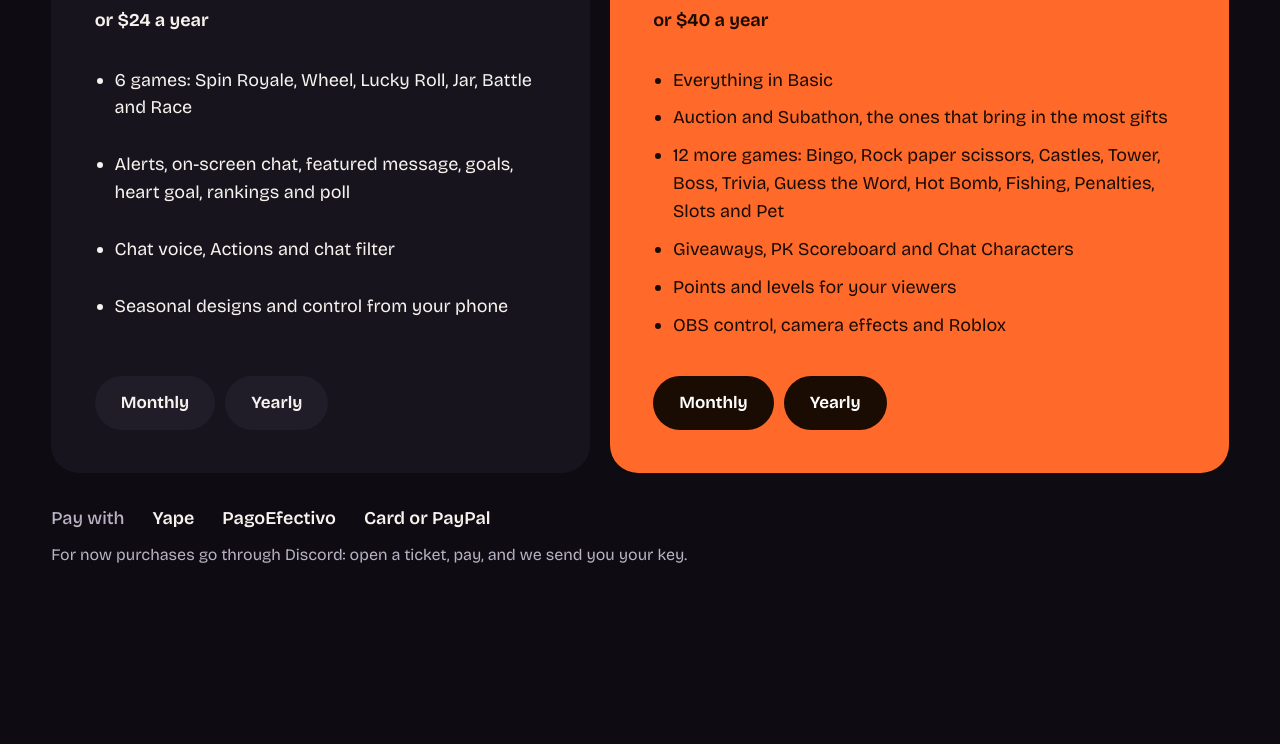
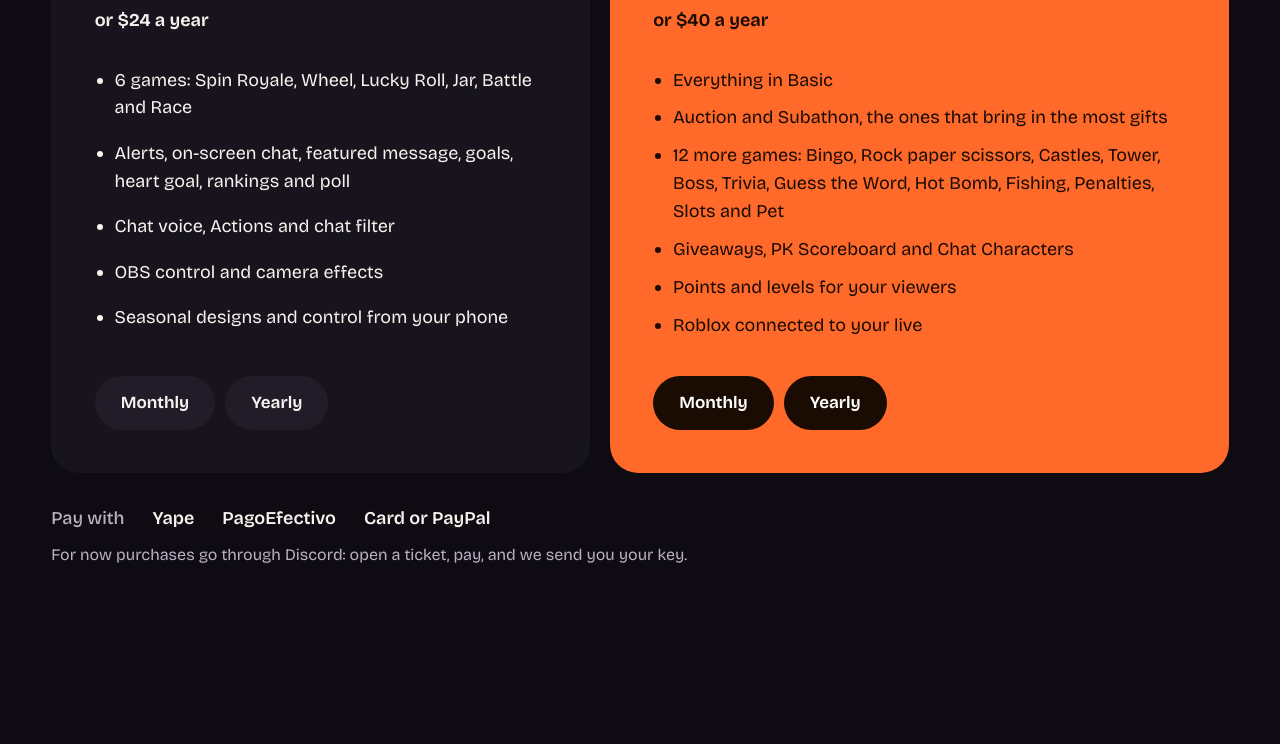
Before and after one commit to Esnutbear/chispalive, a plain HTML site: page index.html in a window 1280 px wide. Shown: the part 8372-9116 px from the top of the page. Drawn offline with Linux system fonts and the light colour scheme.

Commit message:
Web: OBS en el plan Básico
Co-Authored-By: Claude Opus 5.5 <noreply@anthropic.com>
Claude-Session: https://claude.ai/code/session_011iAEG9miRZq7DX3AsV2vyC

```diff
--- a/index.html
+++ b/index.html
@@ -448,7 +448,7 @@ footer a { text-decoration: none; } footer a:hover { color: var(--ink); }
           <p class="who soft" data-en="The classics to liven up your live.">Lo clásico para animar tu live.</p>
           <div class="price" data-pen="S/ 20" data-usd="$5">S/ 20<small data-en="/ month">/ mes</small></div>
           <div class="yr" data-pen="o S/ 90 al año" data-usd="or $24 a year" data-pen-en="or S/ 90 a year" data-usd-es="o $24 al año">o S/ 90 al año</div>
-          <ul><li data-en="6 games: Spin Royale, Wheel, Lucky Roll, Jar, Battle and Race">6 juegos: Spin Royale, Ruleta, Lucky Roll, Frasco, Batalla y Carrera</li><li data-en="Alerts, on-screen chat, featured message, goals, heart goal, rankings and poll">Alertas, chat en pantalla, mensaje destacado, metas, meta de corazón, rankings y votación</li><li data-en="Chat voice, Actions and chat filter">Voz del chat, Acciones y filtro del chat</li><li data-en="Seasonal designs and control from your phone">Diseños de temporada y control desde el celular</li></ul>
+          <ul><li data-en="6 games: Spin Royale, Wheel, Lucky Roll, Jar, Battle and Race">6 juegos: Spin Royale, Ruleta, Lucky Roll, Frasco, Batalla y Carrera</li><li data-en="Alerts, on-screen chat, featured message, goals, heart goal, rankings and poll">Alertas, chat en pantalla, mensaje destacado, metas, meta de corazón, rankings y votación</li><li data-en="Chat voice, Actions and chat filter">Voz del chat, Acciones y filtro del chat</li><li data-en="OBS control and camera effects">Control de OBS y efectos en la cámara</li><li data-en="Seasonal designs and control from your phone">Diseños de temporada y control desde el celular</li></ul>
           <div class="buy2"><a class="btn" data-buy="bmensual" href="https://discord.gg/xwXS5TdtEY" target="_blank" rel="noopener" data-en="Monthly">Mensual</a><a class="btn" data-buy="banual" href="https://discord.gg/xwXS5TdtEY" target="_blank" rel="noopener" data-en="Yearly">Anual</a></div>
         </article>
         <article class="plan best rv" style="--i:1">
@@ -456,7 +456,7 @@ footer a { text-decoration: none; } footer a:hover { color: var(--ink); }
           <p class="who" data-en="Everything, for lives that want more.">Todo, para el live que quiere más.</p>
           <div class="price" data-pen="S/ 35" data-usd="$9">S/ 35<small data-en="/ month">/ mes</small></div>
           <div class="yr" data-pen="o S/ 150 al año" data-usd="or $40 a year" data-pen-en="or S/ 150 a year" data-usd-es="o $40 al año">o S/ 150 al año</div>
-          <ul><li data-en="Everything in Basic">Todo lo del Básico</li><li data-en="Auction and Subathon, the ones that bring in the most gifts">Subasta y Subathon, los que más regalos mueven</li><li data-en="12 more games: Bingo, Rock paper scissors, Castles, Tower, Boss, Trivia, Guess the Word, Hot Bomb, Fishing, Penalties, Slots and Pet">12 juegos más: Bingo, Piedra papel o tijera, Castillos, Torre, Jefe, Trivia, Adivina, Bomba, Pesca, Penales, Tragamonedas y Mascota</li><li data-en="Giveaways, PK Scoreboard and Chat Characters">Sorteos, Marcador PK y Muñequitos del chat</li><li data-en="Points and levels for your viewers">Puntos y niveles para tus viewers</li><li data-en="OBS control, camera effects and Roblox">Control de OBS, efectos en la cámara y Roblox</li></ul>
+          <ul><li data-en="Everything in Basic">Todo lo del Básico</li><li data-en="Auction and Subathon, the ones that bring in the most gifts">Subasta y Subathon, los que más regalos mueven</li><li data-en="12 more games: Bingo, Rock paper scissors, Castles, Tower, Boss, Trivia, Guess the Word, Hot Bomb, Fishing, Penalties, Slots and Pet">12 juegos más: Bingo, Piedra papel o tijera, Castillos, Torre, Jefe, Trivia, Adivina, Bomba, Pesca, Penales, Tragamonedas y Mascota</li><li data-en="Giveaways, PK Scoreboard and Chat Characters">Sorteos, Marcador PK y Muñequitos del chat</li><li data-en="Points and levels for your viewers">Puntos y niveles para tus viewers</li><li data-en="Roblox connected to your live">Roblox conectado a tu live</li></ul>
           <div class="buy2"><a class="btn" data-buy="mensual" href="https://discord.gg/xwXS5TdtEY" target="_blank" rel="noopener" data-en="Monthly">Mensual</a><a class="btn" data-buy="anual" href="https://discord.gg/xwXS5TdtEY" target="_blank" rel="noopener" data-en="Yearly">Anual</a></div>
         </article>
       </div>
```
